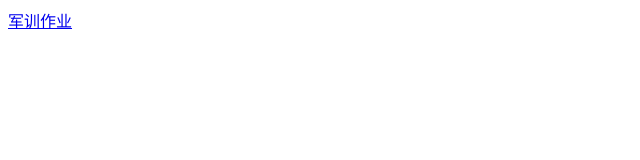
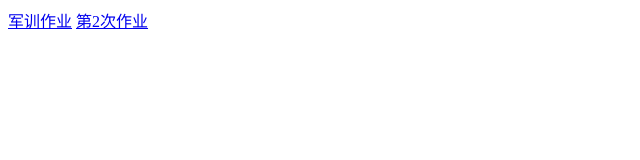
Before and after one commit to 20010624raozheng/20010624raozheng.github.io, a plain HTML site: page index.html in a window 1280 px wide. Shown: the whole page, without its empty margins (0-640 px from the left). Drawn offline with Linux system fonts and the light colour scheme.

Commit message:
Update index.html

```diff
--- a/index.html
+++ b/index.html
@@ -8,7 +8,7 @@
 
 	<body >
     <a href="https://20010624raozheng.github.io/junxun/index.html">军训作业</a>
-
+		<a href="file:///D:/WEB_Work/20010624raozheng.github.io/gaokaobiao/index.html">第2次作业</a>
 
 	</body>
 </html>
```
